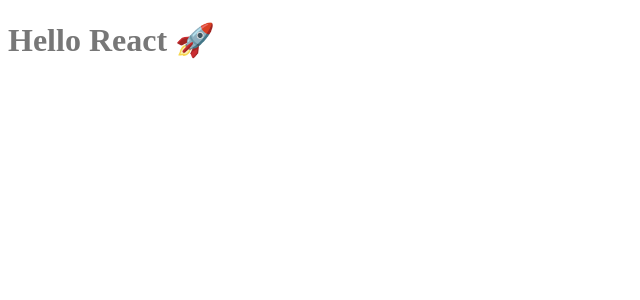
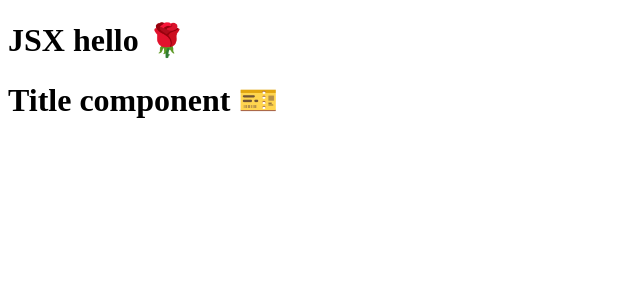
Before and after one commit to findsaranya/react-app-course, a React (Vite) app: page / in a window 1280 px wide. Shown: the top 300 px of the page, without its empty margins (0-640 px from the left). Built offline with nearby package versions, Linux system fonts and the light colour scheme.

Commit message:
composite component

```diff
--- a/App.js
+++ b/App.js
@@ -8,14 +8,19 @@
   { id: "heading", className: "title" },
   "Hello React 🚀 "
 );
-const h1 = (
-  <h1 id="title" className="title">
-    JSX hello 🌹{" "}
-  </h1>
+
+const Title = () => <h1>Title component 🎫 </h1>;
+const HeadingComponent = () => (
+  <div id="container">
+    <h1 id="title" className="title">
+      JSX hello 🌹{" "}
+    </h1>
+    <Title />
+  </div>
 );
 
-console.log(h1);
+console.log(<HeadingComponent />);
 console.log(heading);
 
 const root = ReactDOM.createRoot(document.getElementById("root"));
-root.render(heading);
+root.render(<HeadingComponent />);
```
